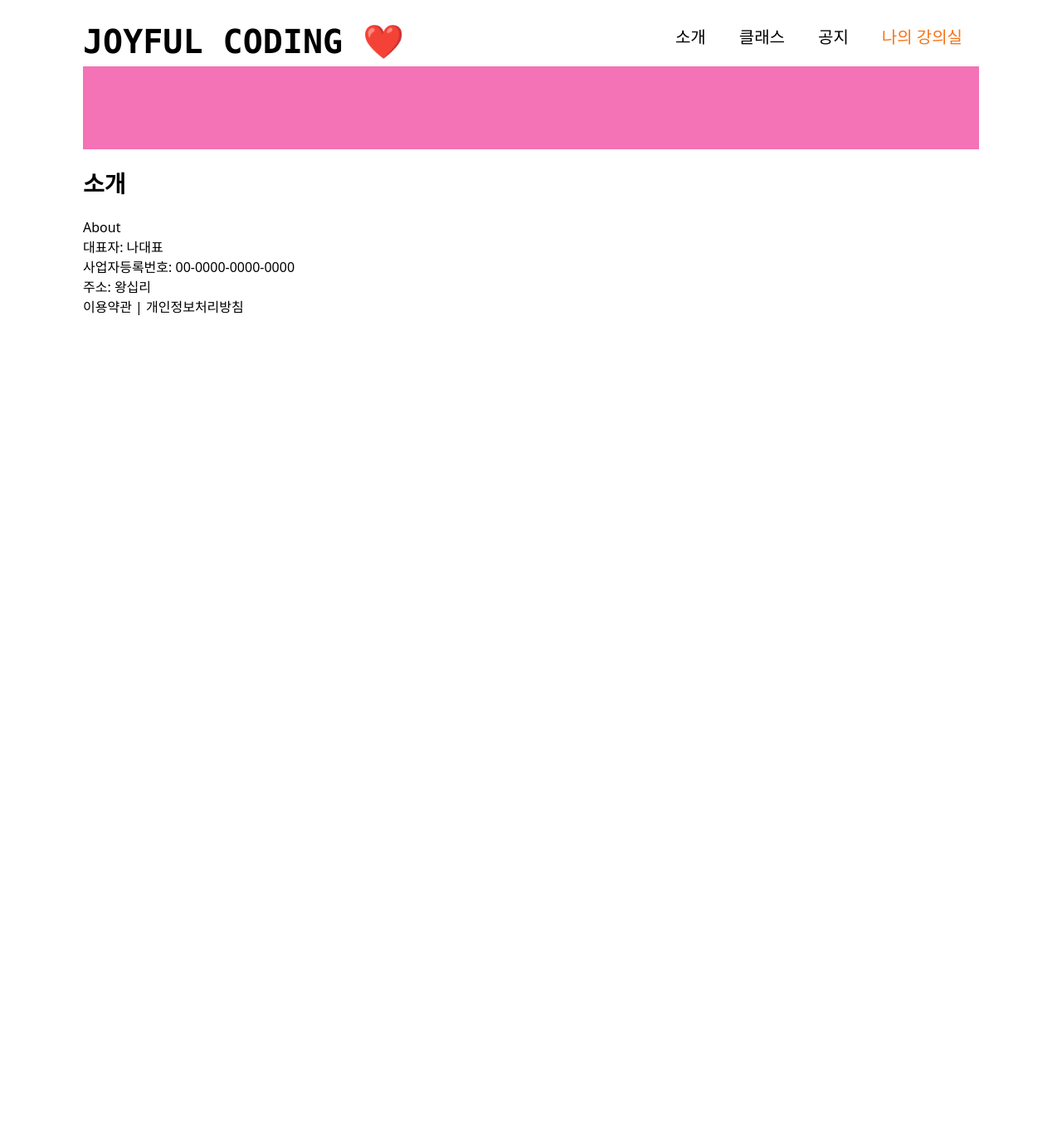
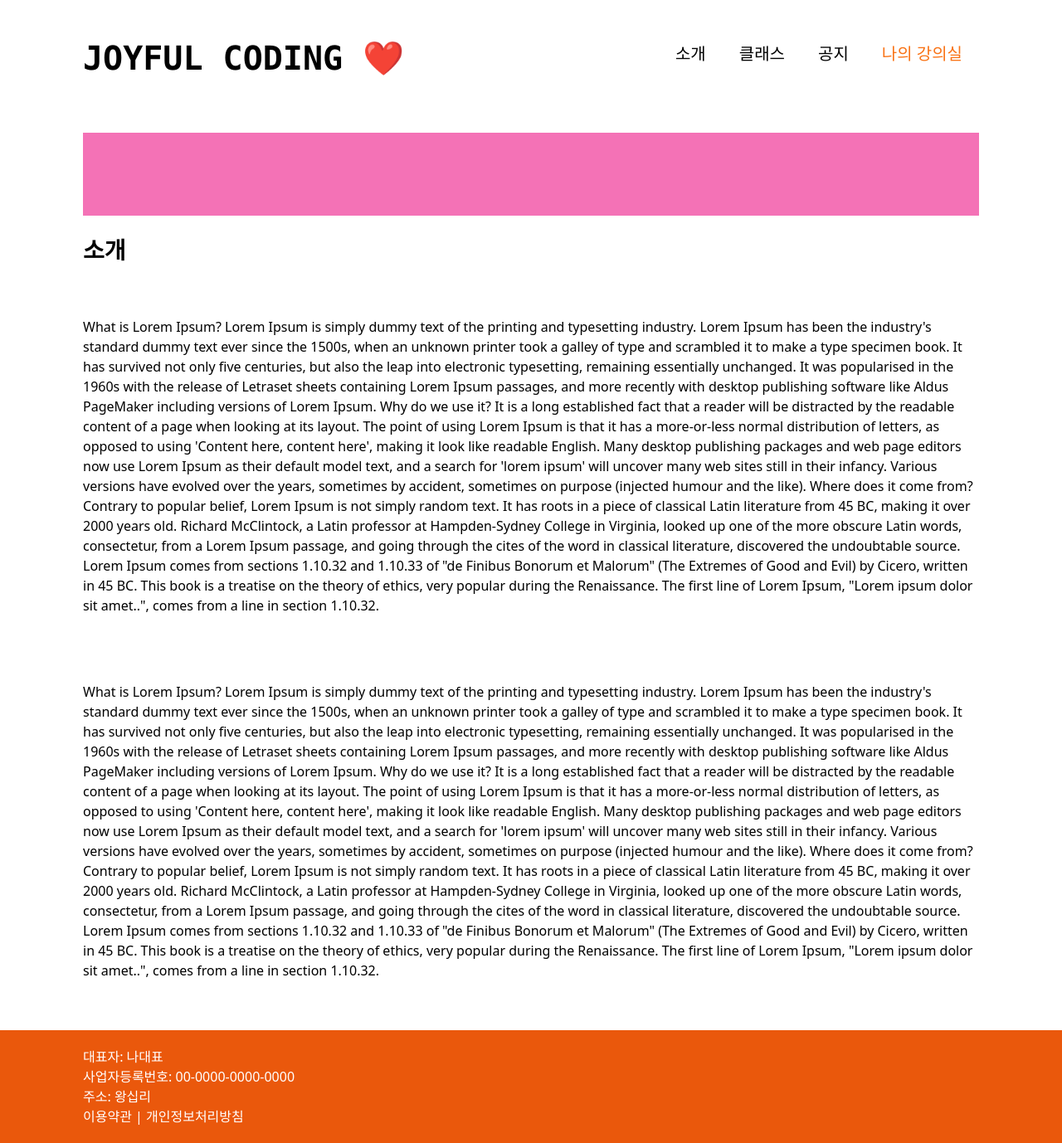
Before and after one commit to dindoo0524/2024_react_sample_project, a React (Create React App) app: page /about in a window 1280 px wide. Shown: the whole page at 83% size. Before the commit the page ends 800 px from the top, so only its background shows below. Built offline with nearby package versions, Linux system fonts and the light colour scheme.

Commit message:
* 추가 스타일 작업

```diff
--- /dev/null
+++ b/src/components/Common/TypingAmination/TypingAnimation.tsx
@@ -0,0 +1,29 @@
+import { useEffect, useState } from "react";
+
+interface TypingAnimationProps {
+  fullText: string;
+}
+
+const TypingAnimation = ({ fullText }: TypingAnimationProps) => {
+  const [text, setText] = useState("");
+  const [currentIndex, setCurrentIndex] = useState(0);
+
+  useEffect(() => {
+    const typingInterval = setInterval(() => {
+      if (currentIndex === fullText.length) {
+        setCurrentIndex(0); // currentIndex 초기화
+        setText(""); // 텍스트 초기화
+      } else {
+        setText((prevText) => prevText + fullText[currentIndex]); // 한 글자씩 추가
+        setCurrentIndex((prevIndex) => prevIndex + 1); // 인덱스 증가
+      }
+    }, 100); // 한 글자씩 추가되는 간격(ms)
+
+    // 컴포넌트가 unmount되면 clearInterval로 타이머 제거
+    return () => clearInterval(typingInterval);
+  }, [currentIndex, fullText]); // currentIndex와 fullText가 변경될 때마다 useEffect 재실행
+
+  return <div>{text}</div>;
+};
+
+export default TypingAnimation;
--- a/src/components/Course/Course.tsx
+++ b/src/components/Course/Course.tsx
@@ -20,12 +20,12 @@ const Course = ({ course }: CourseProps) => {
   return (
     <div className="w-1/4 px-8px relative">
       <div
-        className="h-[180px] bg-cover rounded-[12px]"
+        className="h-[200px] bg-cover bg-center rounded-[12px]"
         style={{
           backgroundImage: `url(${course.imageUrl})`,
         }}
       ></div>
-      <div className="py-10px">
+      <div className="py-10px min-h-[200px]">
         <p className="text-20px font-semibold">{course.title}</p>
         <ul>
           {course.teachers.map((teacher, index) => (
@@ -47,6 +47,7 @@ const Course = ({ course }: CourseProps) => {
             ? formattedPrice.originalPrice
             : null}
         </div>
+        <div className="flex">
           <div
             className={`text-20px font-bold ${
               formattedPrice.type === PriceFormatType.FREE ? "text-primary" : ""
@@ -58,9 +59,10 @@ const Course = ({ course }: CourseProps) => {
               ? formattedPrice.discountPrice
               : formattedPrice.originalPrice}
           </div>
-        <div className="flex items-center">
+          <div className="flex items-center ml-10px">
             <AiFillStar className="text-yellow-400 text-20px" />
             {formattedReviewRate} ({course.reviewCount})
+          </div>
         </div>
       </div>
       <Link
--- a/src/components/Footer/Footer.tsx
+++ b/src/components/Footer/Footer.tsx
@@ -1,6 +1,6 @@
 const Footer = () => {
   return (
-    <footer>
+    <footer className="py-20px px-[100px] bg-orange-600 text-white">
       <ul className="">
         <li>대표자: 나대표</li>
         <li>사업자등록번호: 00-0000-0000-0000</li>
--- a/src/components/Header/Header.tsx
+++ b/src/components/Header/Header.tsx
@@ -26,7 +26,7 @@ const Header = () => {
   ];
 
   return (
-    <header className="flex justify-between">
+    <header className="flex justify-between py-40px px-[100px]">
       <Link to="/">
         <h1 className="font-mono font-bold text-[40px] mr-[100px]">
           JOYFUL CODING ❤️
--- a/src/components/Layouts/Layout.tsx
+++ b/src/components/Layouts/Layout.tsx
@@ -4,11 +4,13 @@ import { Outlet } from "react-router-dom";
 
 const Layout = () => {
   return (
-    <div className="py-20px px-[100px]">
+    <>
       <Header></Header>
-      <Outlet></Outlet>
+      <div className="py-20px px-[100px]">
+        <Outlet></Outlet>
+      </div>
       <Footer></Footer>
-    </div>
+    </>
   );
 };
 
--- a/src/components/Notice/Notice.tsx
+++ b/src/components/Notice/Notice.tsx
@@ -3,7 +3,7 @@ import { formattedDateTime } from "../../utils/dateTimeFormatter";
 import { extractTextFromHTML } from "../../utils/extractTextFromHTML";
 import Badge from "../Common/Badge/Badge";
 import { BadgeColorType, BadgeInfo } from "../Common/Badge/BadgeInfo";
-import { AiFillStar, AiOutlineClockCircle, AiOutlineEye } from "react-icons/ai";
+import { AiOutlineClockCircle, AiOutlineEye } from "react-icons/ai";
 
 interface NoticeProps {
   notice: NoticeInfo;
--- a/src/routes/About.tsx
+++ b/src/routes/About.tsx
@@ -4,7 +4,71 @@ const About = () => {
   return (
     <div>
       <MainPageLayout title="소개" bgColor="bg-pink-400">
-        About
+        <div className="py-40px">
+          What is Lorem Ipsum? Lorem Ipsum is simply dummy text of the printing
+          and typesetting industry. Lorem Ipsum has been the industry's standard
+          dummy text ever since the 1500s, when an unknown printer took a galley
+          of type and scrambled it to make a type specimen book. It has survived
+          not only five centuries, but also the leap into electronic
+          typesetting, remaining essentially unchanged. It was popularised in
+          the 1960s with the release of Letraset sheets containing Lorem Ipsum
+          passages, and more recently with desktop publishing software like
+          Aldus PageMaker including versions of Lorem Ipsum. Why do we use it?
+          It is a long established fact that a reader will be distracted by the
+          readable content of a page when looking at its layout. The point of
+          using Lorem Ipsum is that it has a more-or-less normal distribution of
+          letters, as opposed to using 'Content here, content here', making it
+          look like readable English. Many desktop publishing packages and web
+          page editors now use Lorem Ipsum as their default model text, and a
+          search for 'lorem ipsum' will uncover many web sites still in their
+          infancy. Various versions have evolved over the years, sometimes by
+          accident, sometimes on purpose (injected humour and the like). Where
+          does it come from? Contrary to popular belief, Lorem Ipsum is not
+          simply random text. It has roots in a piece of classical Latin
+          literature from 45 BC, making it over 2000 years old. Richard
+          McClintock, a Latin professor at Hampden-Sydney College in Virginia,
+          looked up one of the more obscure Latin words, consectetur, from a
+          Lorem Ipsum passage, and going through the cites of the word in
+          classical literature, discovered the undoubtable source. Lorem Ipsum
+          comes from sections 1.10.32 and 1.10.33 of "de Finibus Bonorum et
+          Malorum" (The Extremes of Good and Evil) by Cicero, written in 45 BC.
+          This book is a treatise on the theory of ethics, very popular during
+          the Renaissance. The first line of Lorem Ipsum, "Lorem ipsum dolor sit
+          amet..", comes from a line in section 1.10.32.
+        </div>
+
+        <div className="py-40px">
+          What is Lorem Ipsum? Lorem Ipsum is simply dummy text of the printing
+          and typesetting industry. Lorem Ipsum has been the industry's standard
+          dummy text ever since the 1500s, when an unknown printer took a galley
+          of type and scrambled it to make a type specimen book. It has survived
+          not only five centuries, but also the leap into electronic
+          typesetting, remaining essentially unchanged. It was popularised in
+          the 1960s with the release of Letraset sheets containing Lorem Ipsum
+          passages, and more recently with desktop publishing software like
+          Aldus PageMaker including versions of Lorem Ipsum. Why do we use it?
+          It is a long established fact that a reader will be distracted by the
+          readable content of a page when looking at its layout. The point of
+          using Lorem Ipsum is that it has a more-or-less normal distribution of
+          letters, as opposed to using 'Content here, content here', making it
+          look like readable English. Many desktop publishing packages and web
+          page editors now use Lorem Ipsum as their default model text, and a
+          search for 'lorem ipsum' will uncover many web sites still in their
+          infancy. Various versions have evolved over the years, sometimes by
+          accident, sometimes on purpose (injected humour and the like). Where
+          does it come from? Contrary to popular belief, Lorem Ipsum is not
+          simply random text. It has roots in a piece of classical Latin
+          literature from 45 BC, making it over 2000 years old. Richard
+          McClintock, a Latin professor at Hampden-Sydney College in Virginia,
+          looked up one of the more obscure Latin words, consectetur, from a
+          Lorem Ipsum passage, and going through the cites of the word in
+          classical literature, discovered the undoubtable source. Lorem Ipsum
+          comes from sections 1.10.32 and 1.10.33 of "de Finibus Bonorum et
+          Malorum" (The Extremes of Good and Evil) by Cicero, written in 45 BC.
+          This book is a treatise on the theory of ethics, very popular during
+          the Renaissance. The first line of Lorem Ipsum, "Lorem ipsum dolor sit
+          amet..", comes from a line in section 1.10.32.
+        </div>
       </MainPageLayout>
     </div>
   );
--- a/src/routes/Home.tsx
+++ b/src/routes/Home.tsx
@@ -1,5 +1,15 @@
+import joy from "../assets/images/joy_computer.png";
+import TypingAnimation from "../components/Common/TypingAmination/TypingAnimation";
+
 const Home = () => {
-  return <div>Home</div>;
+  return (
+    <div className="text-center flex flex-col items-center my-[50px]">
+      <div className="font-mono text-[50px] h-[80px]">
+        <TypingAnimation fullText="Welcom to JOYFUL CODING ❤️"></TypingAnimation>
+      </div>
+      <img src={joy} alt="joy" />
+    </div>
+  );
 };
 
 export default Home;
```
Also changed, not shown: src/assets/images/joy_computer.png (added). Lines whose indentation alone changed are shown as unchanged.
